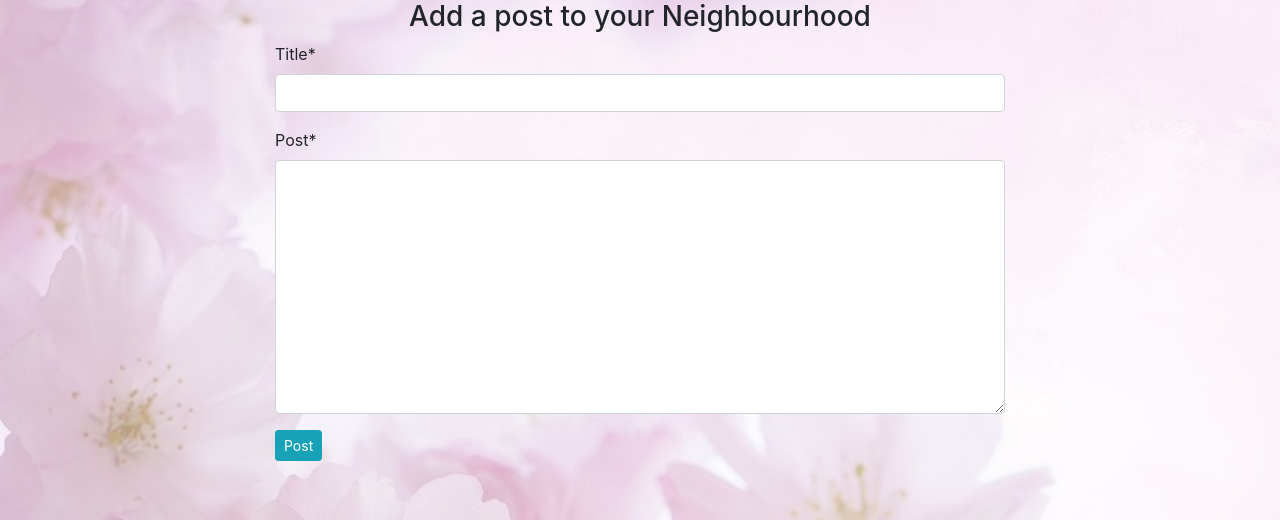
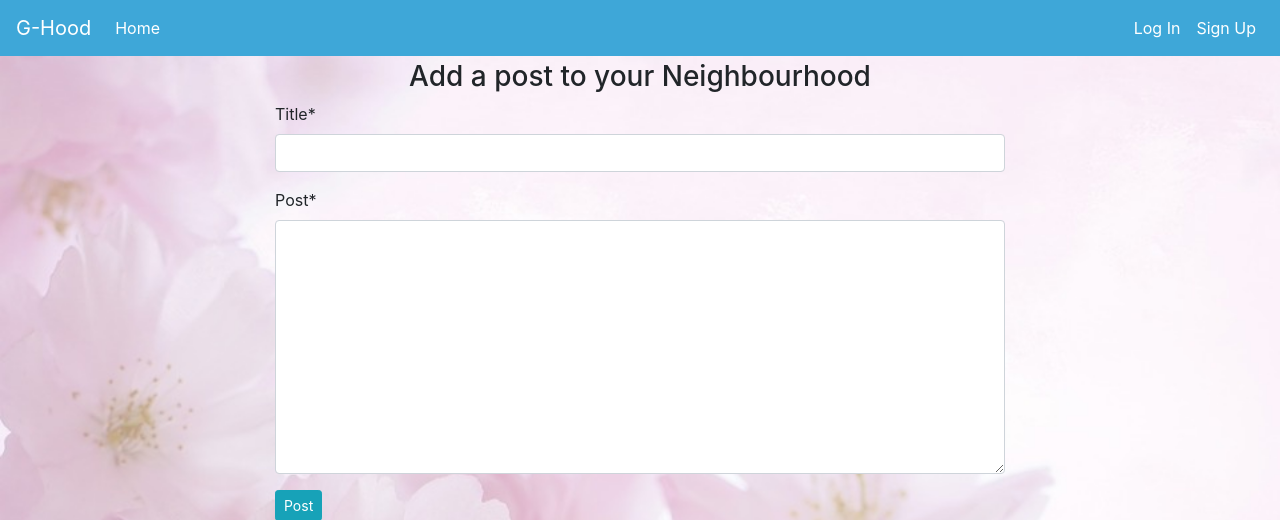
Before and after one commit to mwiha/Hood-App, a Django app: template hood/templates/post.html in a window 1280 px wide. Shown: the top 520 px of the page. Run offline with Django 3.2, Linux system fonts and the light colour scheme; the template is opened without the code that fills it: values that come from a table or form of the project are taken from there, others are empty; parts of the project's set-up code (start-up, migrations or seed data) failed here and were passed over; some libraries are stand-ins or nearby versions.

Commit message:
created the functionality of logingout

```diff
--- a/hood/templates/navbar.html
+++ b/hood/templates/navbar.html
@@ -1,4 +1,4 @@
-<!-- <nav class="mb-1 navbar navbar-expand-lg navbar-dark default-color" style="background-color:rgb(62, 167, 216)">
+<nav class="mb-1 navbar navbar-expand-lg navbar-dark default-color" style="background-color:rgb(62, 167, 216)">
   <a class="navbar-brand" href="{% url 'index' %}">G-Hood</a>
   <button class="navbar-toggler" type="button" data-toggle="collapse" data-target="#navbarSupportedContent-333"
     aria-controls="navbarSupportedContent-333" aria-expanded="false" aria-label="Toggle navigation">
@@ -43,4 +43,4 @@
       {% endif %}
 
   </div>
-</nav> -->
+</nav>
--- a/hood/urls.py
+++ b/hood/urls.py
@@ -8,6 +8,7 @@ urlpatterns = [
     url(r'^$', views.index, name='index'),
     url(r'^register/', views.signup, name='signup'),
     url(r'^account/', include('django.contrib.auth.urls')),
+    url(r'^logout/$', views.logout, {"next_page": '/'}),
     url(r'^profile/<username>/edit/', views.edit_profile, name='edit-profile'),
     url(r'^profile/<username>', views.profile, name='profile'),
     url(r'^all-hoods/',views.neighbourhoods,name='hood'),
```
